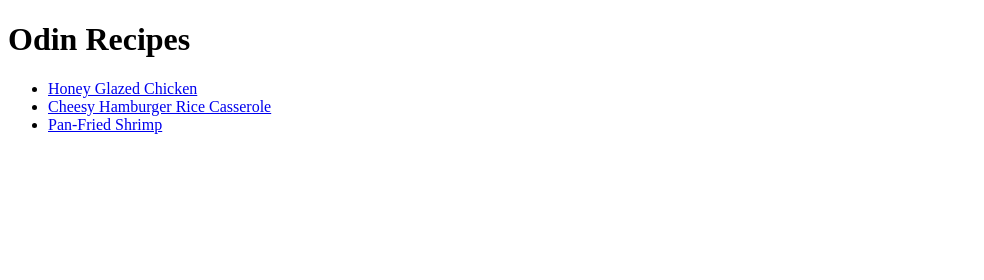
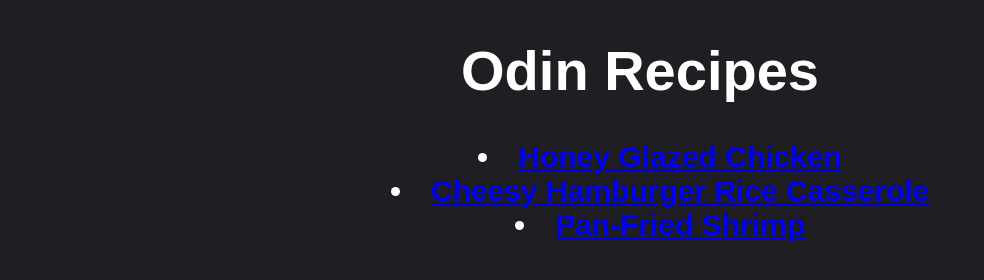
Before and after one commit to snailfi/odin-recipes, a plain HTML site: page index.html in a window 1280 px wide. Shown: the whole page, without its empty margins (0-984 px from the left). Drawn offline with Linux system fonts and the light colour scheme.

Commit message:
Add CSS
Some basic CSS has been applied to all pages.

```diff
--- a/index.html
+++ b/index.html
@@ -3,14 +3,18 @@
         <head>
             <meta charset="UTF-8">
             <title>Odin Recipes</title>
+            <link rel="stylesheet" href="style.css">
         </head>
 
         <body>
             <h1>Odin Recipes</h1>
-            <ul>
+
+            <div class="mainLinks"><ul>
                 <li><a href="recipes/honey-glazed-chicken.html">Honey Glazed Chicken</a></li>
                 <li><a href="recipes/cheesy-hamburger-casserole.html">Cheesy Hamburger Rice Casserole</a></li>
                 <li><a href="recipes/pan-fried-shrimp.html">Pan-Fried Shrimp</a></li>
-            </ul>
+            </ul></div>
+
+
         </body>
     </html>
--- /dev/null
+++ b/style.css
@@ -0,0 +1,33 @@
+body{
+    font-family: Arial, Verdana, sans-serif;
+    background: rgba(31, 31, 35);
+    color: white;
+    font-weight: 800;
+}
+
+a:visited {
+    color: white;
+}
+
+a:hover {
+    color:rgb(206, 90, 206);
+}
+
+h1 ,
+.mainLinks{
+    text-align: center;
+}
+
+h1{
+    font-size: 56px;
+    font-weight: bold;
+}
+
+.mainLinks{
+    font-size: 30px;
+    list-style: inside;
+}
+
+.images {
+    text-align: center;
+}
```
Also changed, not shown: recipes/cheesy-hamburger-casserole.html (+4 -1 lines), recipes/honey-glazed-chicken.html (+4 -1 lines), recipes/pan-fried-shrimp.html (+4 -1 lines), 1 other file.
